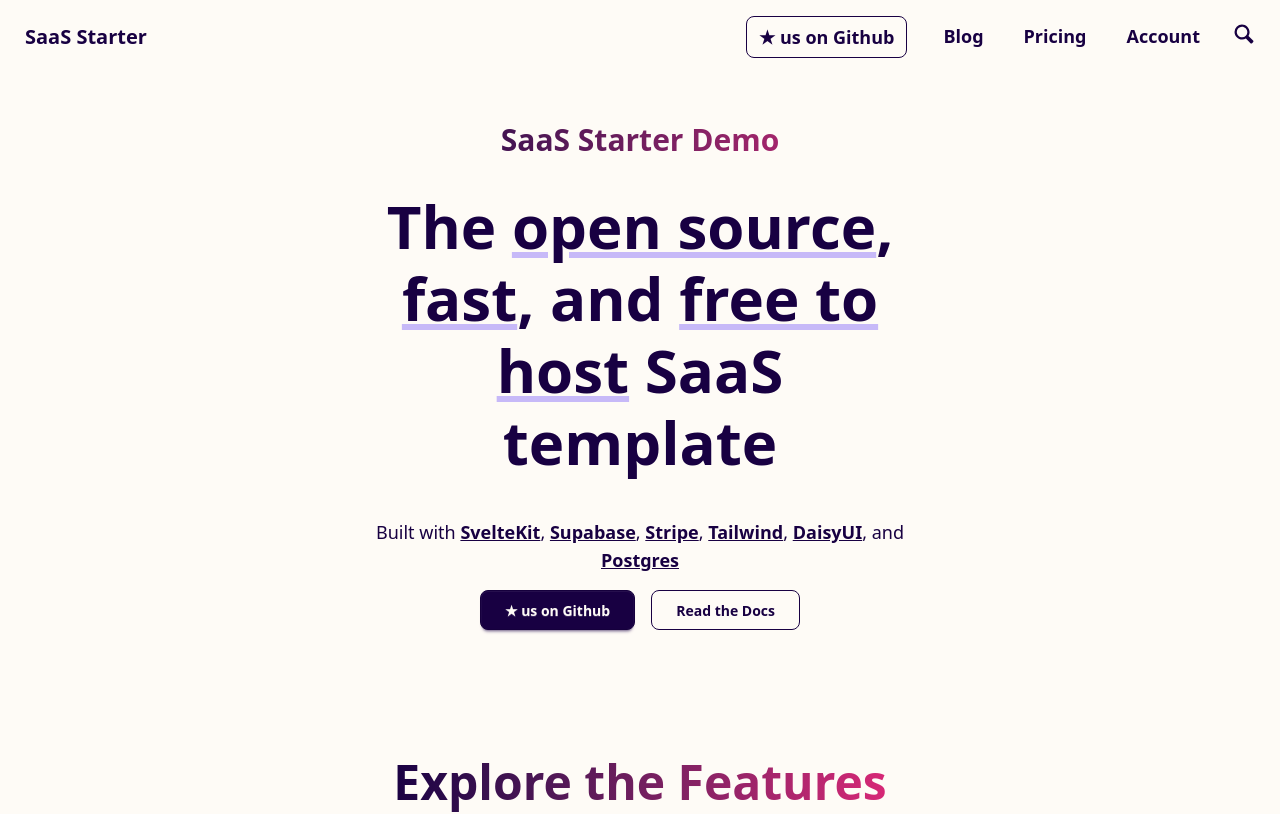
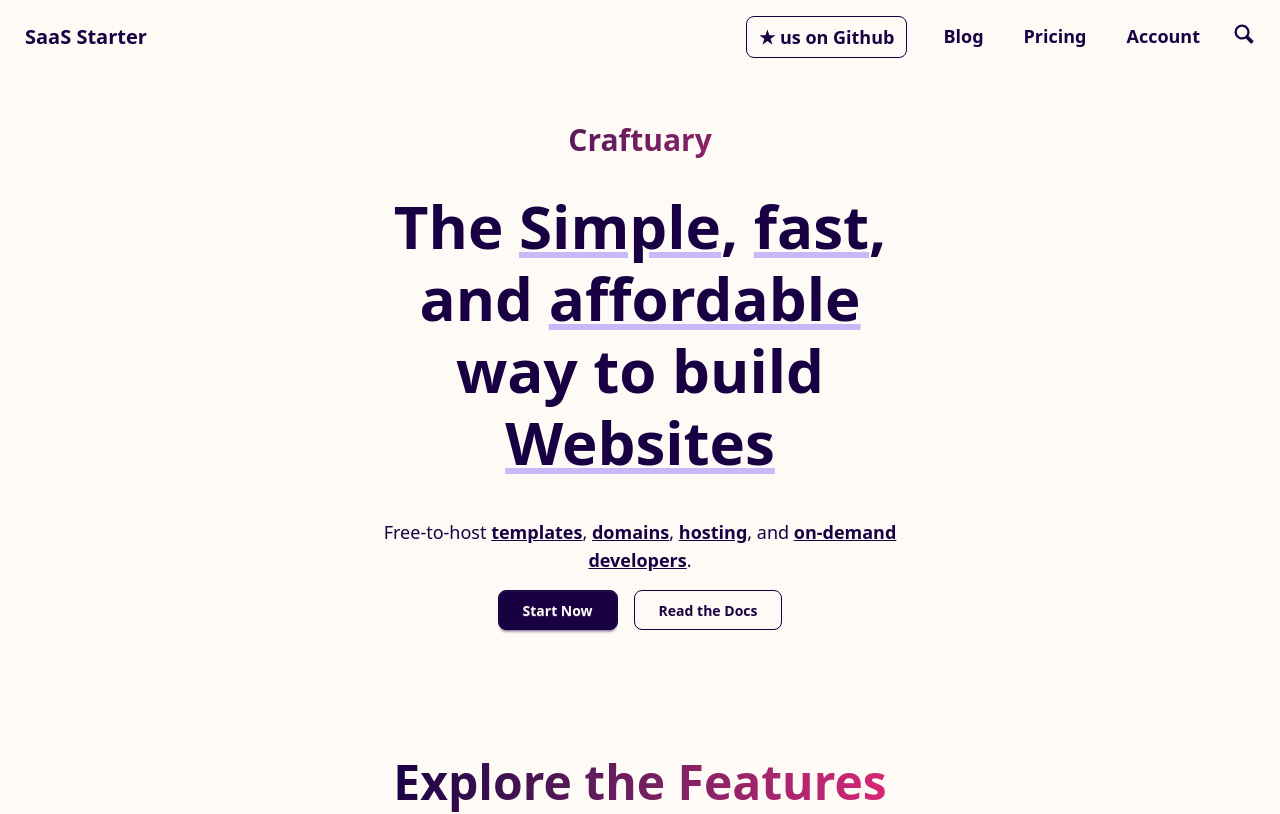
Before and after one commit to sudarshan-vr/sveltekit-saas-starter, a SvelteKit app: page / in a window 1280 px wide. Shown: the top 814 px of the page. Built offline with nearby package versions, Linux system fonts and the light colour scheme.

Commit message:
Update +page.svelte

```diff
--- a/src/routes/(marketing)/+page.svelte
+++ b/src/routes/(marketing)/+page.svelte
@@ -235,7 +235,7 @@
       <div
         class="text-xl md:text-3xl font-bold bg-clip-text text-transparent bg-linear-to-r from-primary to-accent mb-3 md:mb-7 pb-1"
       >
-        SaaS Starter Demo
+        Craftuary
       </div>
 
       <div
@@ -245,7 +245,7 @@
         The
         <span
           class="underline decoration-secondary decoration-4 md:decoration-[6px]"
-          >open source</span
+          >Simple</span
         >,
         <span
           class="underline decoration-secondary decoration-4 md:decoration-[6px]"
@@ -253,39 +253,37 @@
         >, and
         <span
           class="underline decoration-secondary decoration-4 md:decoration-[6px]"
-          >free to host</span
+          > affordable</span
         >
-        <span> SaaS template</span>
+        <span>way to build</span>
+        <span
+          class="underline decoration-secondary decoration-4 md:decoration-[6px]"
+          > Websites</span
+        >
       </div>
       <div class="mt-6 md:mt-10 text-sm md:text-lg">
-        Built with <a
+         Free-to-host <a
           href="https://kit.svelte.dev"
           class="link font-bold"
-          target="_blank">SvelteKit</a
+          target="_blank">templates</a
         >,
         <a href="https://supabase.com" class="link font-bold" target="_blank"
-          >Supabase</a
+          >domains</a
         >,
         <a href="https://stripe.com" class="link font-bold" target="_blank"
-          >Stripe</a
-        >,
+          >hosting</a
+        >, and
         <a href="https://tailwindcss.com" class="link font-bold" target="_blank"
-          >Tailwind</a
-        >,
-        <a href="https://daisyui.com" class="link font-bold" target="_blank"
-          >DaisyUI</a
-        >, and
-        <a
-          href="https://www.postgresql.org"
-          class="link font-bold"
-          target="_blank">Postgres</a
-        >
+          >on-demand developers</a
+        >.
+
+
       </div>
       <div
         class="mt-6 md:mt-4 flex flex-row flex-wrap gap-4 place-content-center"
       >
-        <a href="https://github.com/CriticalMoments/CMSaasStarter">
-          <button class="btn btn-primary px-6">★ us on Github</button>
+        <a href="http://localhost:5173/#features">
+          <button class="btn btn-primary px-6">Start Now</button>
         </a>
         <a
           href="https://github.com/CriticalMoments/CMSaasStarter/tree/main#saas-starter"
@@ -298,7 +296,7 @@
   </div>
 </div>
 <div class="min-h-[60vh]">
-  <div class="pt-20 pb-8 px-7">
+  <div id="features" class="pt-20 pb-8 px-7" >
     <div class="max-w-lg mx-auto text-center">
       <div
         class="text-3xl md:text-5xl font-bold bg-clip-text text-transparent bg-linear-to-r from-primary to-accent pb-2"
@@ -402,7 +400,7 @@
           <div class="my-auto">
             <div class="px-4 text-lg md:text-xl">
               <a href="https://criticalmoments.io" class="" target="_blank"
-                >SaaS Starter was created by <span
+                >Craftuary was created by <span
                   class="font-bold whitespace-nowrap">Critical Moments</span
                 >: a SDK to to help mobile apps
                 <span class="underline decoration-secondary decoration-[3px]"
@@ -415,7 +413,7 @@
                 href="https://criticalmoments.io"
                 class="link font-bold"
                 target="_blank">webpage</a
-              > is the best example of SaaS Starter with style and real content.
+              > is the best example of Craftuary with style and real content.
             </div>
             <div class="mt-4 text-large">
               <a href="https://criticalmoments.io" target="_blank">
```
